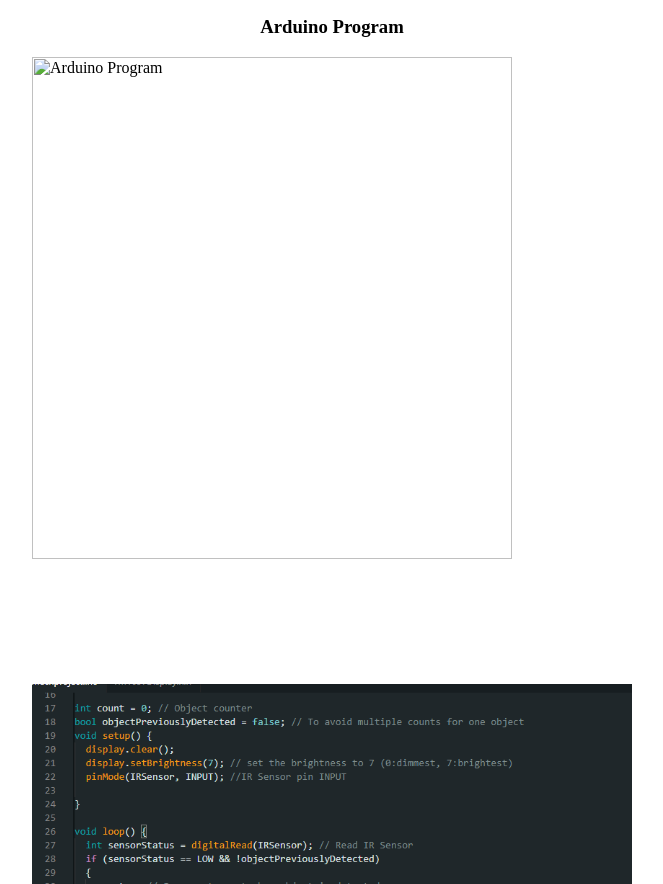
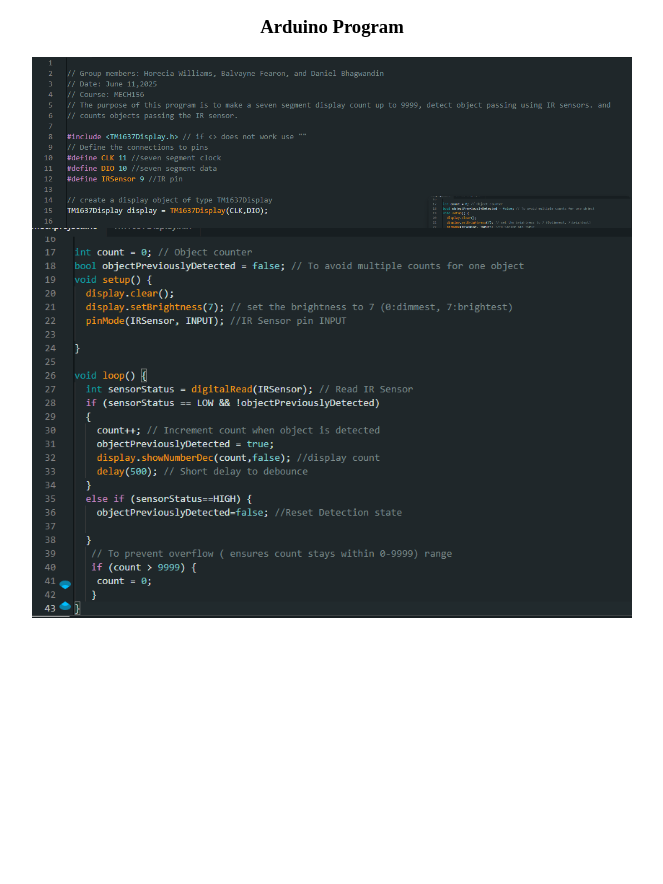
Before and after one commit to HoreciaW/Mechatronics-project, a plain HTML site: page index.html in a window 1280 px wide. Shown: the part 1334-2218 px from the top of the page, without its empty margins (308-971 px from the left). After the commit the page ends 1960 px from the top, so only its background shows below. Drawn offline with Linux system fonts and the light colour scheme.

Commit message:
Update index.html

```diff
--- a/index.html
+++ b/index.html
@@ -20,7 +20,7 @@
 <img src="schematic.png" alt="Schematic Diagram" style="display: block; margin: 0 auto; width: 80%; max-width: 600px;">
 
 <h3 style="text-align: center;"> Arduino Program </h3>
-<img src="Arduino Program1.png" alt="Arduino Program" style="display: block; margin: 0 auto; width: 80%; max-width: 600px;">
+<img src="Arduino Program 1.png" alt="Arduino Program" style="display: block; margin: 0 auto; width: 80%; max-width: 600px;">
 <img src="Arduino Program 2.png" alt="Arduino Program" style="display: block; margin: 0 auto; width: 80%; max-width: 600px;">
 
 
```
